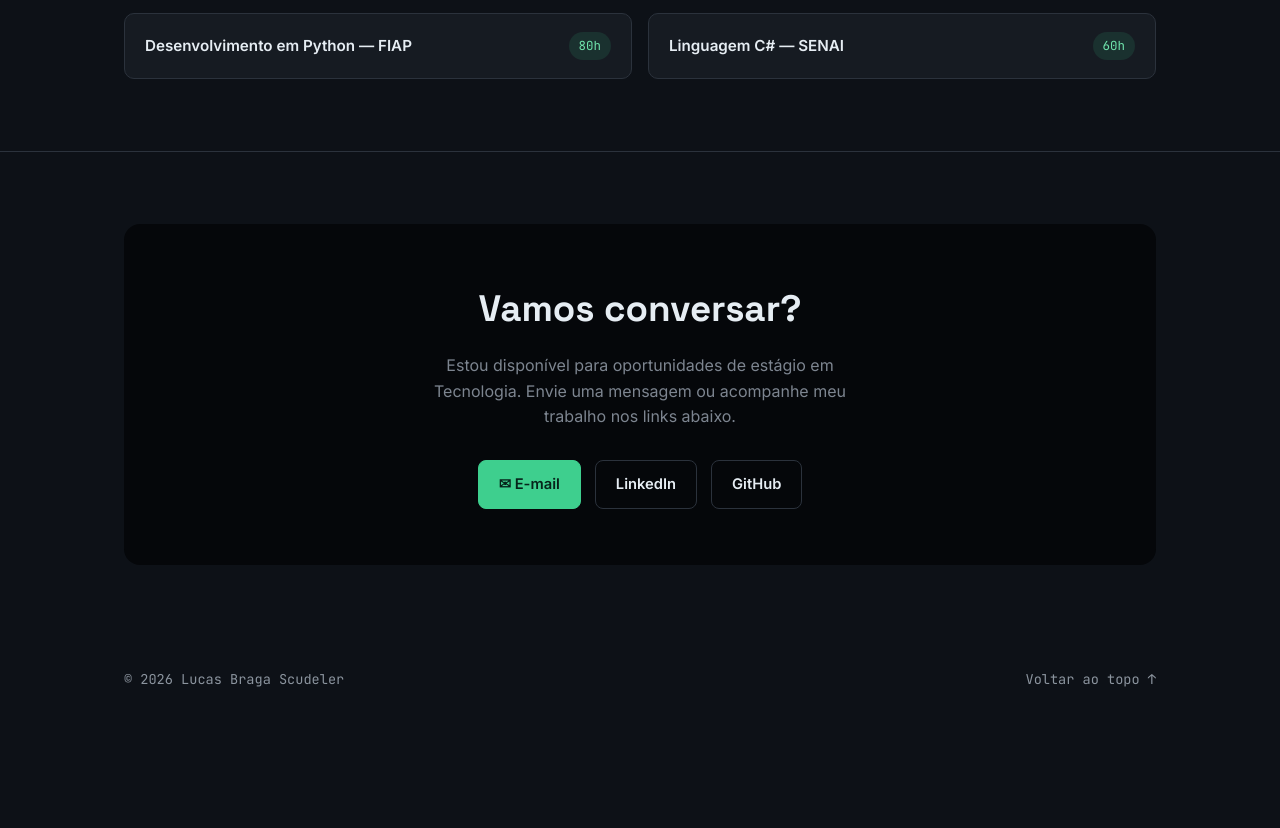
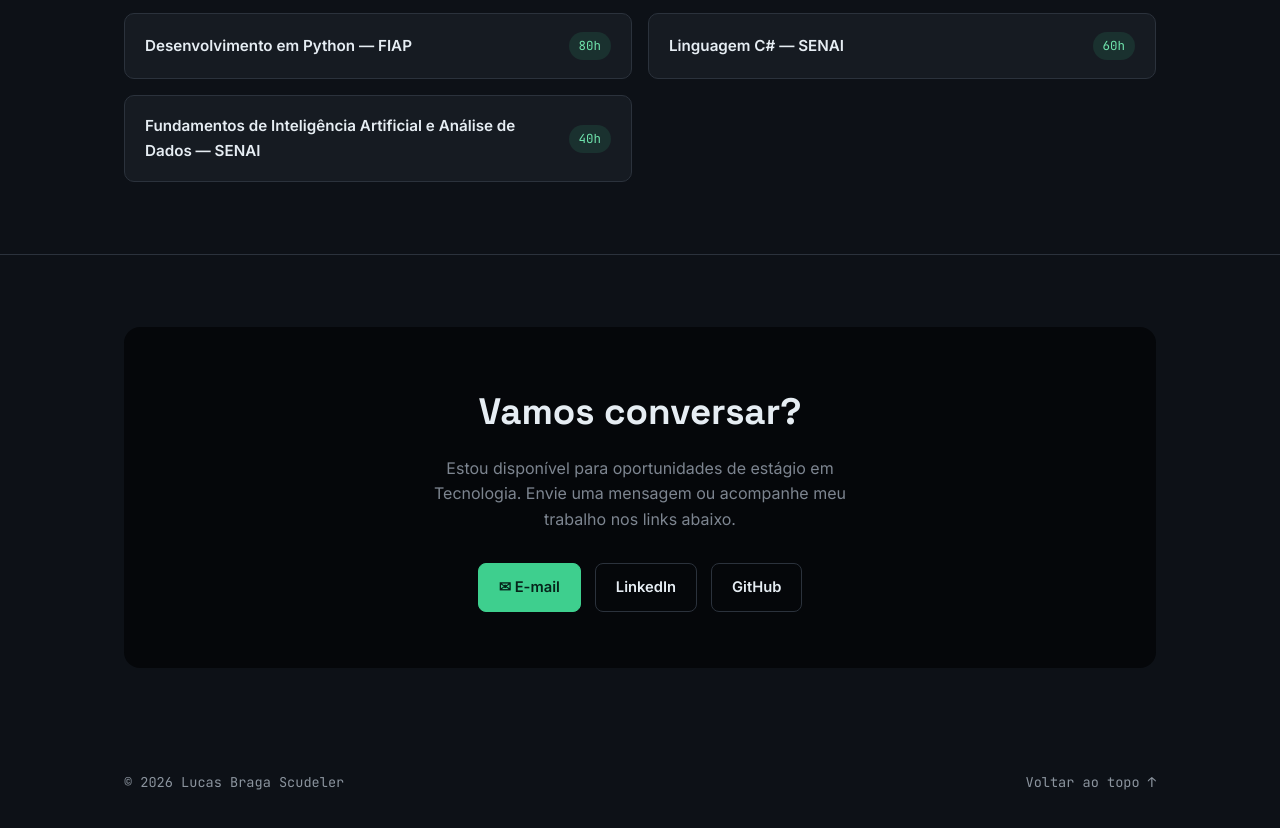
Before and after one commit to scudelerlucasb-a11y/scudelerlucasb-a11y.github.io-, a plain HTML site: page index.html in a window 1280 px wide. Shown: the part 3680-4508 px from the top of the page. Before the commit the page ends 4419 px from the top, so only its background shows below. Drawn offline with Linux system fonts and the light colour scheme.

Commit message:
Update index.html

```diff
--- a/index.html
+++ b/index.html
@@ -682,6 +682,10 @@
           <span class="cert-name">Linguagem C# — SENAI</span>
           <span class="cert-hours">60h</span>
         </div>
+        <div class="cert-card">
+          <span class="cert-name">Fundamentos de Inteligência Artificial e Análise de Dados — SENAI</span>
+          <span class="cert-hours">40h</span>
+        </div>
       </div>
     </div>
   </section>
```
